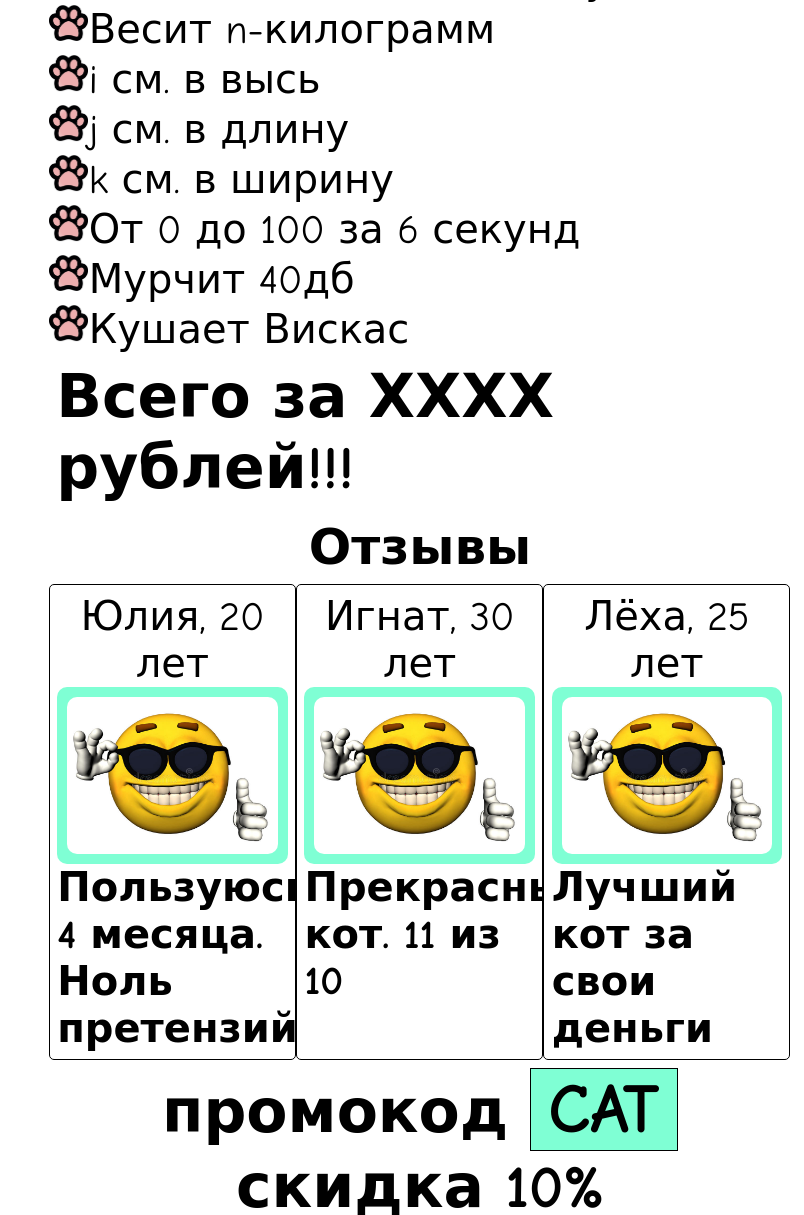
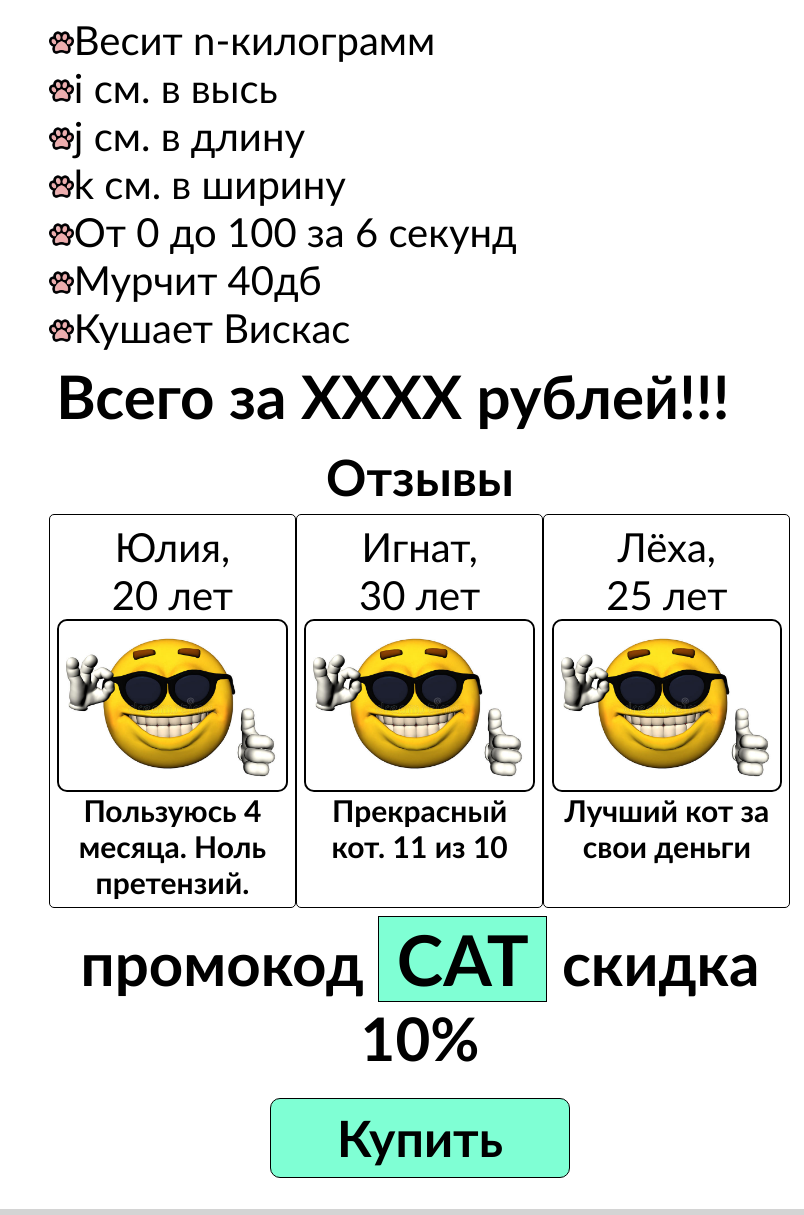
Before and after one commit to Dendrim/-cat_landing, a plain HTML site: page index.html in a window 1280 px wide. Shown: the part 896-2111 px from the top of the page, without its empty margins (476-1280 px from the left). Drawn offline with nearby package versions, Linux system fonts and the light colour scheme.

Commit message:
list element mark corrected, review img borders changed, review text align centered, reviewer name media corrected to align at the same time

```diff
--- a/css/button.css
+++ b/css/button.css
@@ -4,7 +4,7 @@
 }
 
 .buy_button {
-  font-family: "Comic Sans MS", "Comic Sans", cursive;
+  font-family: "Candara", sans-serif;
   background-color: aquamarine;
   border:1px solid black;
   font-size: 50px;
--- a/css/info.css
+++ b/css/info.css
@@ -6,11 +6,17 @@
   list-style: none;
 }
 
+.description::after {
+  content: '\0000a0';
+  display: block;
+}
+
 .feature:before {
   content: '';
   display: inline-block;
-  width: 40px;
-  height: 40px;
+  vertical-align: center;
+  width: 25px;
+  height: 25px;
   background: url(../images/paw.png);
   background-size: contain;
   background-repeat: no-repeat;
--- a/css/main_layout.css
+++ b/css/main_layout.css
@@ -1,5 +1,5 @@
 body {
-  font-family: "Comic Sans MS", "Comic Sans", cursive;
+  font-family: "Candara", sans-serif;
 }
 
 * {
@@ -24,7 +24,6 @@ body {
   display: block;
   flex-flow: row wrap;
   padding: 5px;
-  /* background-color: aquamarine; */
 }
 
 .main {
--- a/css/review.css
+++ b/css/review.css
@@ -8,29 +8,60 @@
   font-size: 40px;
 }
 
+.reviewer_name p {
+    display: inline;
+    width: 100%;
+}
+
 .review_image {
   border-radius: 10px;
   width: 100%;
   vertical-align: middle;
 }
 
+.image_container .review_image {
+  border-radius: 10px;
+  width: 100%;
+  vertical-align: middle;
+}
+
+.review .image_container {
+  border:2px solid black;
+  background-color: white;
+  padding: 0;
+}
+
 .review_text {
-  font-size: 40px;
+  font-size: 30px;
   font-weight: bold;
+  text-align: center;
 }
 
 .review {
   border:1px solid black;
   border-radius: 5px;
+  overflow: clip;
 }
 
 @media (max-width: 920px){
   .column.percents-33.review{
     width: 100%;
-    max-width: 100%
+    max-width: 100%;
   }
 
   .reviews.row{
     display: block;
   }
+
+  .review_text::after {
+    content: '\0000a0';
+    display: block;
+  }
 }
+
+@media (max-width: 1300px) {
+  .reviewer_name p {
+    display: inline-block;
+    width: 100%;
+  }
+}
--- a/index.html
+++ b/index.html
@@ -3,7 +3,7 @@
 
 <head>
   <meta charset="UTF-8">
-  <title>Глава 1</title>
+  <title>Продается кот</title>
   <link type="text/css" rel="stylesheet" href="css/main_layout.css">
   <link type="text/css" rel="stylesheet" href="css/intro.css">
   <link type="text/css" rel="stylesheet" href="css/columns.css">
@@ -74,7 +74,8 @@
           <div class="reviews row">
             <div class="column percents-33 review">
               <div class="reviewer_name">
-                Юлия, 20 лет
+                <p>Юлия,</p>
+                <p>20 лет</p>
               </div>
 
               <div class="image_container">
@@ -88,7 +89,8 @@
 
             <div class="column percents-33 review">
               <div class="reviewer_name">
-                Игнат, 30 лет
+                <p>Игнат,</p>
+                <p>30 лет</p>
               </div>
 
               <div class="image_container">
@@ -102,7 +104,8 @@
 
             <div class="column percents-33 review">
               <div class="reviewer_name">
-                Лёха, 25 лет
+                <p>Лёха,</p>
+                <p>25 лет</p>
               </div>
 
               <div class="image_container">
```
